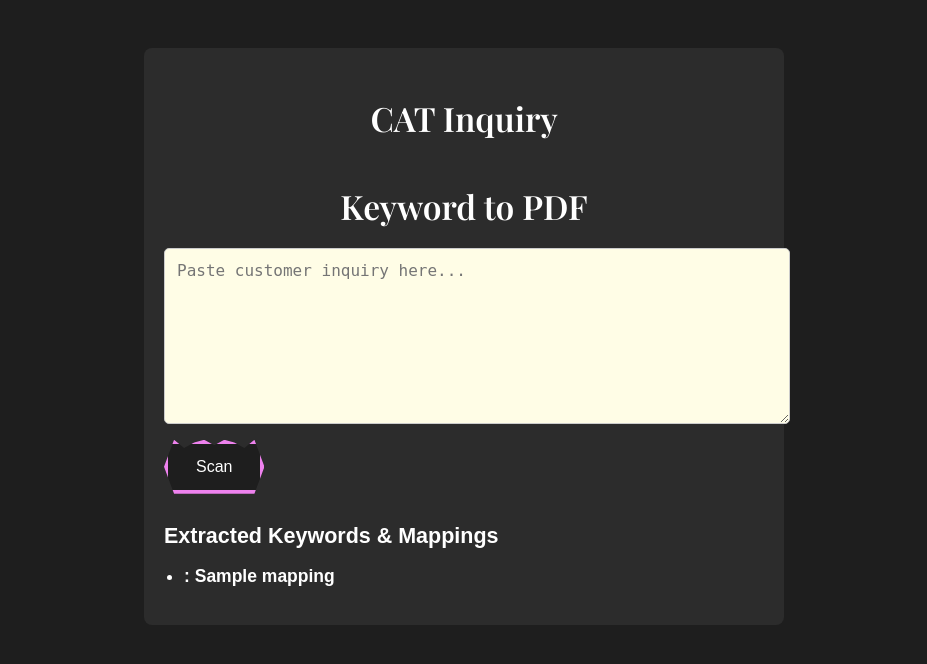
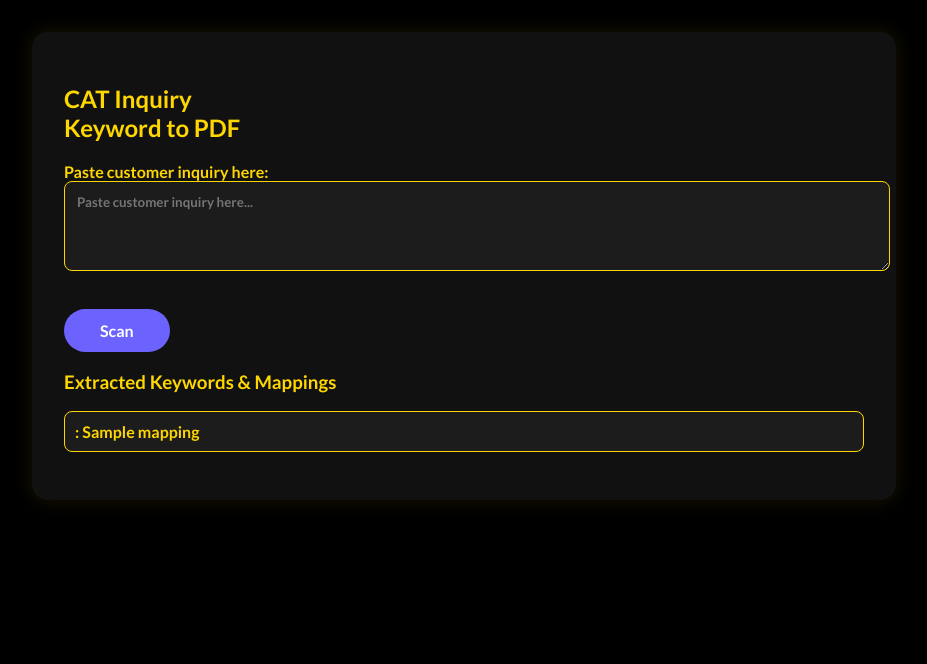
Before and after one commit to Kels-CAT/Inquiry-to-Tax-Form-PDF-Scanner, a Flask app: template app/templates/index.html in a window 1280 px wide. Shown: the top 664 px of the page, without its empty margins (176-1103 px from the left). Run offline with Flask 3, Linux system fonts and the light colour scheme; the template is opened without the code that fills it: most values are stand-ins (such as "Sample title", 1, 10 or a date in 2020); parts of the project's set-up code (start-up, migrations or seed data) failed here and were passed over.

Commit message:
Add requirements.txt and prep for Render deployment

```diff
--- a/app/app.py
+++ b/app/app.py
@@ -1,15 +1,15 @@
 from flask import Flask, render_template, request
-from app.nlp.analyzer import extract_keywords
+from nlp.analyzer import extract_keywords
 
-app = Flask(__name__)
+app = Flask(__name__)  # ← must be defined BEFORE using @app.route
 
 @app.route("/", methods=["GET", "POST"])
 def index():
     results = []
     if request.method == "POST":
         inquiry = request.form["inquiry"]
+        print("Inquiry received from form:", inquiry)
         results = extract_keywords(inquiry)
+        print("Results returned by extract_keywords():", results)
+
     return render_template("index.html", results=results)
-
-if __name__ == "__main__":
-    app.run(debug=True)
--- a/app/nlp/analyzer.py
+++ b/app/nlp/analyzer.py
@@ -12,20 +12,36 @@ FORM_MAP = {
     "self-employment": "Schedule SE, Line 6",
     "student loan interest": "Schedule 1, Line 20",
     "premium tax credit": "Form 8962, Line 26",
+    "ptc": "Form 8962, Line 26",
     "adoption credit": "Form 8839, Line 18",
     "child tax credit": "Schedule 8812, Line 14f",
+    "ctc": "Schedule 8812, Line 14f",
     "dependent care credit": "Form 2441, Line 11",
+    "dcc": "Form 2441, Line 11",
     "additional child tax credit": "Schedule 8812, Line 27",
+    "actc": "Schedule 8812, Line 27",
     "credit for the elderly or disabled": "Schedule R, Line 22",
     "earned income tax credit": "Form 1040, Line 27",
+    "eitc": "Form 1040, Line 27",
+    "eic": "Form 1040, Line 27",
     "retirement savings contributions credit": "Form 8880, Line 14",
     "credit for prior year minimum tax": "Form 8801, Line 25",
     "american opportunity tax credit": "Form 8863, Line 8",
+    "aotc": "Form 8863, Line 8",
     "lifetime learning credit": "Form 8863, Line 19",
+    "llc": "Form 8863, Line 19",
     "residential clean energy credit": "Form 5695, Line 5",
+    "solar energy credit": "Form 5695, Line 5",
+    "clean energy credit": "Form 5695, Line 5",
     "energy efficient home improvement credit": "Form 5695, Line 22",
     "clean vehicle credit": "Form 8936, Line 15",
+    "cvc": "Form 8936, Line 15",
     "alternative fuel vehicle refueling property credit": "Form 8911, Line 19",
+    "stimulus check": "Form 1040, Line 30",
+    "stimulus": "Form 1040, Line 30",
+    "hurricane loss": "Form 4684, Line 27",
+    "recovery rebate credit": "Form 1040, Line 30",
+    "rrc": "Form 1040, Line 30"
 }
 
 matcher = PhraseMatcher(nlp.vocab, attr="LOWER")
@@ -33,10 +49,16 @@ patterns = [nlp.make_doc(term) for term in FORM_MAP]
 matcher.add("TAX_TERMS", patterns)
 
 def extract_keywords(text):
+    print("Analyzer received:", text)
+    text = text.lower()
     doc = nlp(text)
     matches = matcher(doc)
+
     keywords = set()
     for _, start, end in matches:
         span = doc[start:end]
+        print("Matched span:", span.text)
         keywords.add(span.text.lower())
+
+    print("Keywords matched:", keywords)
     return [{"keyword": k, "mapping": FORM_MAP[k]} for k in keywords]
--- a/app/static/style.css
+++ b/app/static/style.css
@@ -41,15 +42,17 @@ textarea {
 }
 
 button {
-    margin-top: 12px;
-    padding: 14px 28px;
-    font-size: 16px;
+    margin-top: 20px;
+    padding: 20px 42px;
+    font-size: 18px;
     background: #1e1e1e;
     color: #ffffff;
     border: 4px solid violet;
     font-family: sans-serif;
     cursor: pointer;
-    position: relative;
+    display: block;
+    margin-left: auto;
+    margin-right: auto;
     clip-path: polygon(
         10% 100%, 0% 50%, 10% 0%, 20% 15%,
         30% 5%, 40% 0%, 50% 10%, 60% 0%,
--- a/app/templates/index.html
+++ b/app/templates/index.html
@@ -3,8 +3,75 @@
 <head>
   <meta charset="UTF-8">
   <title>CAT Inquiry Keyword to PDF</title>
-    <link rel="stylesheet" href="/static/style.css">
-    <link href="https://fonts.googleapis.com/css2?family=Playfair+Display:wght@600&display=swap" rel="stylesheet">
+
+  <link href="https://fonts.googleapis.com/css2?family=Lato:wght@400;700&display=swap" rel="stylesheet">
+
+  <style>
+  body {
+    background-color: #000000;
+    color: #FFD700;
+    font-family: 'Lato', sans-serif;
+    font-weight: 700;
+    margin: 0;
+    padding: 2rem;
+  }
+
+  h2, h3, label {
+    color: #FFD700;
+  }
+
+  .container {
+    max-width: 800px;
+    margin: auto;
+    padding: 2rem;
+    background-color: #111111;
+    border-radius: 16px;
+    box-shadow: 0 0 20px rgba(255, 215, 0, 0.1);
+  }
+
+  textarea {
+    width: 100%;
+    padding: 12px;
+    border-radius: 8px;
+    border: 1px solid #FFD700;
+    background-color: #1c1c1c;
+    color: #FFD700;
+    font-family: 'Lato', sans-serif;
+    font-weight: 700;
+  }
+
+  .round-button {
+    background-color: #6c63ff;
+    border: none;
+    color: white;
+    padding: 12px 36px;
+    font-size: 16px;
+    font-family: 'Lato', sans-serif;
+    font-weight: 700;
+    border-radius: 999px;
+    cursor: pointer;
+    transition: background-color 0.2s ease-in-out;
+    margin-top: 1rem;
+  }
+
+  .round-button:hover {
+    background-color: #5a54d1;
+  }
+
+  .results ul {
+    list-style: none;
+    padding-left: 0;
+  }
+
+  .results li {
+    background-color: #1c1c1c;
+    border: 1px solid #FFD700;
+    border-radius: 8px;
+    padding: 10px;
+    margin-bottom: 10px;
+  }
+</style>
+
 </head>
 <body>
   <div class="container">
@@ -12,10 +79,13 @@
       <span class="title-line1">CAT Inquiry</span><br>
       <span class="title-line2">Keyword to PDF</span>
     </h2>
+
     <form method="POST">
-            <textarea name="inquiry" placeholder="Paste customer inquiry here..."></textarea>
-            <button type="submit">Scan</button>
+      <label for="inquiry">Paste customer inquiry here:</label><br>
+      <textarea name="inquiry" id="inquiry" placeholder="Paste customer inquiry here..." rows="4" cols="60" required></textarea><br><br>
+      <button type="submit" class="round-button">Scan</button>
     </form>
+
     {% if results %}
     <div class="results">
       <h3>Extracted Keywords & Mappings</h3>
--- /dev/null
+++ b/source/pyvenv.cfg
@@ -0,0 +1,5 @@
+home = /home/codespace/.python/current/bin
+include-system-site-packages = false
+version = 3.12.1
+executable = /usr/local/python/3.12.1/bin/python3.12
+command = /home/codespace/.python/current/bin/python -m venv /workspaces/cat-inquiry-keyword-scanner-to-pdf/source
```
Also changed, not shown: other parts of app/static/style.css (+50 -0 lines), requirements.txt (added, +47 -0 lines), 13 other files. Lines whose indentation alone changed are shown as unchanged.
